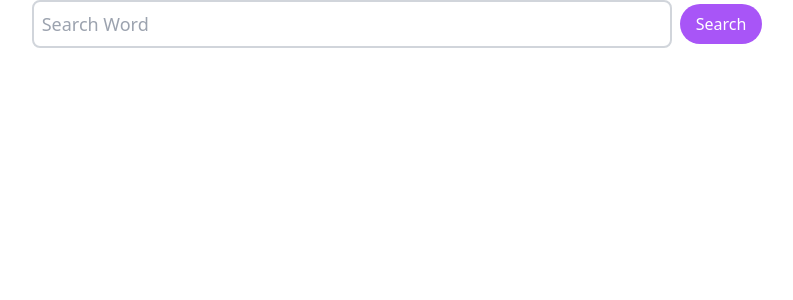
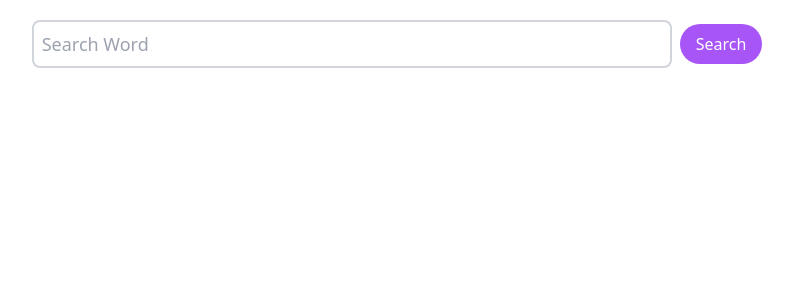
Before and after one commit to navacodes/Dictionary-App, a React (Vite) app: page / in a window 1280 px wide. Shown: the top 300 px of the page, without its empty margins (243-1036 px from the left). Built offline with nearby package versions, Linux system fonts and the light colour scheme.

Commit message:
Update SearchBar and WordDisplay components

```diff
--- a/src/Components/SearchBar.jsx
+++ b/src/Components/SearchBar.jsx
@@ -15,9 +15,9 @@ const FormButton = ({ type, className, children, onClick }) => (
 );
 
 const SearchBar = ({ word, setWord, search }) => {
-	const inputClass = 'border-2 border-gray-300 p-2 rounded-lg w-1/2 text-lg';
+	const inputClass = 'border-2 border-gray-300 p-2 rounded-lg w-1/2 text-lg mt-5';
 	const buttonClass =
-		'btn btn-primary bg-purple-500 rounded-full py-2 px-4 hover:bg-purple-700 text-white';
+		'btn btn-primary bg-purple-500 rounded-full py-2 px-4 hover:bg-purple-700 text-white mt-5';
 
 	const handleSubmit = (e) => {
 		e.preventDefault();
--- a/src/Components/WordDisplay.jsx
+++ b/src/Components/WordDisplay.jsx
@@ -4,11 +4,24 @@ const WordDisplay = ({ data }) => {
 		data && data[0] && data[0].phonetics && data[0].phonetics.find((p) => p.text)
 			? data[0].phonetics.find((p) => p.text).text
 			: '';
+	const meaningsNoun = data && data[0] && data[0].meanings ? data[0].meanings : [];
 
 	return (
 		<div>
-			<h1>{word}</h1>
-			{phonetic && <p>{phonetic}</p>}
+			<h1 className='text-4xl text-purple-500 font-bold text-center'>{word}</h1>
+			{phonetic && <p className='text-2xl font-bold text-center'>{phonetic}</p>}
+
+			{meaningsNoun && meaningsNoun.length > 0 && (
+				<div>
+					<li className='text-2xl font-bold text-center'>{meaningsNoun[0].partOfSpeech}</li>
+
+					{meaningsNoun[0].definitions.map((def, index) => (
+						<div key={index}>
+							<p className='text-xl text-center'>{def.definition}</p>
+						</div>
+					))}
+				</div>
+			)}
 		</div>
 	);
 };
```
